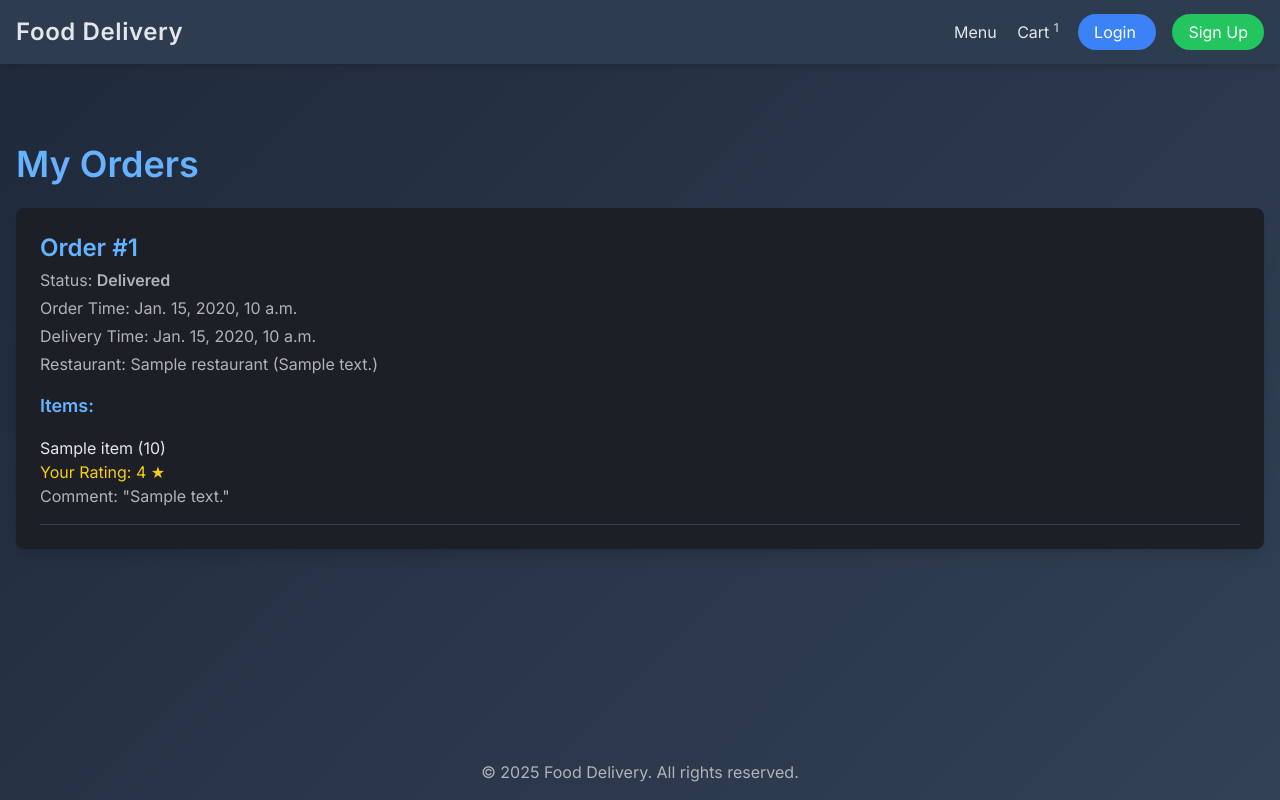
After one commit to AbdulmalikRaji/AbdulmalikRaji_Vega_FoodDelivery, a Django app: template pages/templates/orders.html in a window 1280 px wide. The commit adds this page. Run offline with Django 5.2, Linux system fonts and the light colour scheme; the template is opened without the code that fills it: most values are stand-ins (such as "Sample title", 1, 10 or a date in 2020); some libraries are stand-ins or nearby versions.

Commit message:
add orders page and functionality

```diff
--- a/food_delivery/settings.py
+++ b/food_delivery/settings.py
@@ -99,7 +99,8 @@ MIDDLEWARE = [
     'django.contrib.messages.middleware.MessageMiddleware',
     'django.middleware.clickjacking.XFrameOptionsMiddleware',
     'allauth.account.middleware.AccountMiddleware',
-    "django_browser_reload.middleware.BrowserReloadMiddleware"
+    "django_browser_reload.middleware.BrowserReloadMiddleware",
+    "food_delivery.middlewares.RefreshTokenMiddleware",
 ]
 
 ROOT_URLCONF = 'food_delivery.urls'
@@ -127,10 +128,11 @@ INTERNAL_IPS = [
     "127.0.0.1",
 ]
 
+API_BASE_URL = os.environ.get("API_BASE_URL")
+
 NPM_BIN_PATH = os.environ.get("NPM_PATH")
 
 WSGI_APPLICATION = 'food_delivery.wsgi.application'
-
 
 # Database
 # https://docs.djangoproject.com/en/5.1/ref/settings/#databases
--- a/orders/serializers.py
+++ b/orders/serializers.py
@@ -28,10 +28,10 @@ class OrderRequestSerializer(serializers.Serializer):
     )
 
 class RatingSerializer(serializers.Serializer):
-    id = serializers.IntegerField()  # This is the OrderItem ID
+    id = serializers.IntegerField()
     order_id = serializers.IntegerField()
     rating = serializers.IntegerField(min_value=1, max_value=5)
-    comment = serializers.CharField(required=False, allow_blank=True, min_length=15, max_length=200)
+    comment = serializers.CharField(required=False, allow_blank=True, max_length=200)
 
     def validate(self, data):
         order_id = data.get('order_id')
--- a/orders/views.py
+++ b/orders/views.py
@@ -88,7 +88,7 @@ class SubmitRatingView(APIView):
 
             # Update each item with the rating and comment
             ordered_food.rating = rating
-            if ordered_food.comment:
+            if comment:
                 ordered_food.comment = comment
 
             ordered_food.save()
--- a/pages/templates/menu_item.html
+++ b/pages/templates/menu_item.html
@@ -30,7 +30,9 @@
             <li class="border-b border-gray-700 pb-4">
               <p class="text-sm text-[#66B2FF] font-bold">{{ comment.order.user.username }}
               <span class="text-[#B0B3B8] text-xs ml-2">({{ comment.order.order_time|date:"M d, Y" }})</span></p>
-              <p class="text-[#B0B3B8] mt-1">"{{ comment.comment }}"</p>
+              {% if comment.comment %}
+                <p class="text-[#B0B3B8] mt-1">"{{ comment.comment }}"</p>
+              {% endif %}
               <p class="text-yellow-400">Rating: {{ comment.rating }} ★</p>
             </li>
           {% endfor %}
--- /dev/null
+++ b/pages/templates/orders.html
@@ -0,0 +1,152 @@
+{% extends 'base.html' %}
+
+{% block title %}My Orders{% endblock %}
+
+{% block content %}
+<div class="container mx-auto py-8 px-4">
+  <h1 class="text-4xl font-bold text-[#66B2FF] mb-6">My Orders</h1>
+
+  {% if orders %}
+    {% for order in orders %}
+      <div class="bg-[#1c1f25] p-6 rounded-lg shadow-lg mb-6">
+        <h2 class="text-2xl text-[#66B2FF] font-semibold">Order #{{ order.id }}</h2>
+        <p class="text-[#B0B3B8] mt-1">Status: <span class="font-bold">{{ order.status }}</span></p>
+        <p class="text-[#B0B3B8] mt-1">Order Time: {{ order.order_time }}</p>
+        <p class="text-[#B0B3B8] mt-1">Delivery Time: {{ order.delivery_time }}</p>
+        <p class="text-[#B0B3B8] mt-1">Restaurant: {{ order.restaurant }} ({{ order.restaurant_address }})</p>
+
+        <h3 class="text-lg text-[#66B2FF] font-semibold mt-4">Items:</h3>
+        <ul>
+          {% for item in order.items %}
+            <li class="border-b border-gray-700 py-4">
+              <p class="text-[#E4E6EB]">{{ item.food_name }} ({{ item.quantity }})</p>
+              {% if order.status == 'Delivered' %}
+
+              {% if item.rating %}
+                <p class="text-yellow-400">Your Rating: {{ item.rating }} ★</p>
+                {% if item.comment %}
+                  <p class="text-[#B0B3B8]">Comment: "{{ item.comment }}"</p>
+                {% endif %}
+              {% else %}
+                <div id="rating-form-{{ item.id }}">
+                  <label for="rating-{{ item.id }}" class="text-[#B0B3B8]">Rate this item:</label>
+                  <select id="rating-{{ item.id }}" class="p-2 px-4 rounded-md bg-[#2A2E36] text-[#66B2FF]">
+                    <option value="1">1 Star</option>
+                    <option value="2">2 Stars</option>
+                    <option value="3">3 Stars</option>
+                    <option value="4">4 Stars</option>
+                    <option value="5">5 Stars</option>
+                  </select>
+                  <input
+                    type="text"
+                    id="comment-{{ item.id }}"
+                    placeholder="Leave a comment (optional)"
+                    class="p-2 w-full mt-2 rounded-md bg-[#2A2E36] text-[#66B2FF]"
+                  />
+                  <button
+                    onclick="openRatingConfirmation({{ item.id }}, {{ order.id }})"
+                    class="mt-2 py-2 px-4 bg-[#22c55e] hover:bg-[#16a34a] text-white rounded-md transition"
+                  >
+                    Submit
+                  </button>
+                </div>
+                <p id="rating-error-{{ item.id }}" class="text-red-500 mt-2 hidden"></p>
+              {% endif %}
+              {% endif %}
+            </li>
+          {% endfor %}
+        </ul>
+      </div>
+    {% endfor %}
+  {% else %}
+    <p class="text-[#B0B3B8]">You have no orders yet.</p>
+  {% endif %}
+</div>
+
+<!-- Rating Confirmation Modal -->
+<div id="rating-confirmation-modal" class="fixed inset-0 flex items-center justify-center bg-black bg-opacity-50 hidden">
+  <div class="bg-[#2A2E36] p-6 rounded-lg shadow-lg text-center w-full max-w-md">
+    <h2 class="text-2xl text-[#66B2FF] font-semibold mb-4">Confirm Rating</h2>
+    <p class="text-[#E4E6EB] mb-6">Are you sure you want to submit this rating?</p>
+    <div class="space-x-4">
+      <button
+        onclick="confirmRatingSubmission()"
+        class="py-2 px-6 bg-[#22c55e] hover:bg-[#16a34a] text-white rounded-md transition"
+      >
+        Yes
+      </button>
+      <button
+        onclick="closeRatingConfirmation()"
+        class="py-2 px-6 bg-[#f6413b] hover:bg-[#f74747e4] text-white rounded-md transition"
+      >
+        No
+      </button>
+    </div>
+  </div>
+</div>
+
+<!-- Pass access token to JavaScript -->
+<script>
+    const accessToken = "{{ request.session.access_token|default:'' }}";
+    let currentItemId = null;
+    let currentOrderId = null;
+
+    // Open Confirmation Modal
+    function openRatingConfirmation(itemId, orderId) {
+      currentItemId = itemId;
+      comment = console.log(document.getElementById(`comment-${currentItemId}`).value)
+      currentOrderId = orderId;
+      document.getElementById("rating-confirmation-modal").classList.remove("hidden");
+    }
+
+    // Close Confirmation Modal
+    function closeRatingConfirmation() {
+      document.getElementById("rating-confirmation-modal").classList.add("hidden");
+    }
+
+    // Submit Rating after Confirmation
+    function confirmRatingSubmission() {
+      closeRatingConfirmation();
+
+      const rating = document.getElementById(`rating-${currentItemId}`).value;
+      const comment = document.getElementById(`comment-${currentItemId}`).value.trim();
+      const errorContainer = document.getElementById(`rating-error-${currentItemId}`);
+
+      if (!rating) {
+        errorContainer.textContent = "You must select a rating.";
+        errorContainer.classList.remove("hidden");
+        return;
+      }
+
+      fetch('/api/orders/rate-order/', {
+        method: "POST",
+        headers: {
+          "X-CSRFToken": "{{ csrf_token }}",
+          "Content-Type": "application/json",
+          "Authorization": `Bearer ${accessToken}`
+        },
+        body: JSON.stringify({
+          id: currentItemId,
+          order_id: currentOrderId,
+          rating: rating,
+          comment: comment
+        })
+      })
+      .then(response => response.json())
+      .then(data => {
+        if (data.message) {
+          // Replace the form with the rating text
+          document.getElementById(`rating-form-${currentItemId}`).innerHTML = `
+            <p class="text-yellow-400">Your Rating: ${rating} ★</p>
+            ${comment ? `<p class="text-[#B0B3B8]">Comment: "${comment}"</p>` : ""}
+          `;
+        } else {
+          errorContainer.textContent = data.error || "Failed to submit rating.";
+          errorContainer.classList.remove("hidden");
+        }
+      })
+      .catch(error => console.error("Error:", error));
+    }
+  </script>
+
+{% endblock %}
--- a/pages/urls.py
+++ b/pages/urls.py
@@ -8,6 +8,7 @@ from .email_verified import EmailVerifiedView
 from .menu import MenuPageView
 from .menu_item import MenuItemView
 from .cart import cart_view, add_to_cart, update_cart, checkout_order
+from .orders import orders_page
 
 urlpatterns = [
     path('', homepage, name='home'),
@@ -22,4 +23,5 @@ urlpatterns = [
     path('cart/', cart_view, name='cart-view'),
     path('cart/update/<int:id>/', update_cart, name='update-cart'),
     path('order/checkout/', checkout_order, name='checkout-order'),
+    path('orders/', orders_page, name='orders-page'),
 ]
--- a/theme/static/css/dist/styles.css
+++ b/theme/static/css/dist/styles.css
@@ -1187,6 +1187,11 @@ select {
   padding-bottom: 2rem;
 }
 
+.py-4 {
+  padding-top: 1rem;
+  padding-bottom: 1rem;
+}
+
 .pb-0 {
   padding-bottom: 0px;
 }
@@ -1197,6 +1202,14 @@ select {
 
 .pt-20 {
   padding-top: 5rem;
+}
+
+.pt-2 {
+  padding-top: 0.5rem;
+}
+
+.pt-4 {
+  padding-top: 1rem;
 }
 
 .text-left {
--- a/theme/templates/base.html
+++ b/theme/templates/base.html
@@ -55,7 +55,7 @@
             {% endif %}
           </a>
           {% if user.is_authenticated %}
-          <a href="#" class="text-[#E4E6EB] hover:text-white transition"
+          <a href="{% url 'orders-page'%}" class="text-[#E4E6EB] hover:text-white transition"
             >My Orders</a
           >
           <a
--- a/users/urls.py
+++ b/users/urls.py
@@ -1,5 +1,5 @@
 from django.urls import path
-from .views import LoginView, SignupView, VerifyEmailView, ForgotPasswordView, ResetPasswordView, logout_view
+from .views import LoginView, SignupView, VerifyEmailView, ForgotPasswordView, ResetPasswordView, TestTokenView, TokenRefreshView, logout_view
 
 urlpatterns = [
     path('login/', LoginView.as_view(), name='login'),
@@ -8,4 +8,6 @@ urlpatterns = [
     path('verify-email/<uidb64>/<token>/', VerifyEmailView.as_view(), name='verify-email'),
     path('forgot-password/', ForgotPasswordView.as_view(), name='forgot-password'),
     path('reset-password/<uidb64>/<token>/', ResetPasswordView.as_view(), name='reset-password'),
+    path("auth/test-token/", TestTokenView.as_view(), name="test-token"),
+    path("auth/token/refresh/", TokenRefreshView.as_view(), name="token_refresh"),
 ]
```
Also changed, not shown: food_delivery/middlewares.py (added, +45 -0 lines), pages/orders.py (added, +35 -0 lines), users/views.py (+23 -0 lines), 1 other file.
